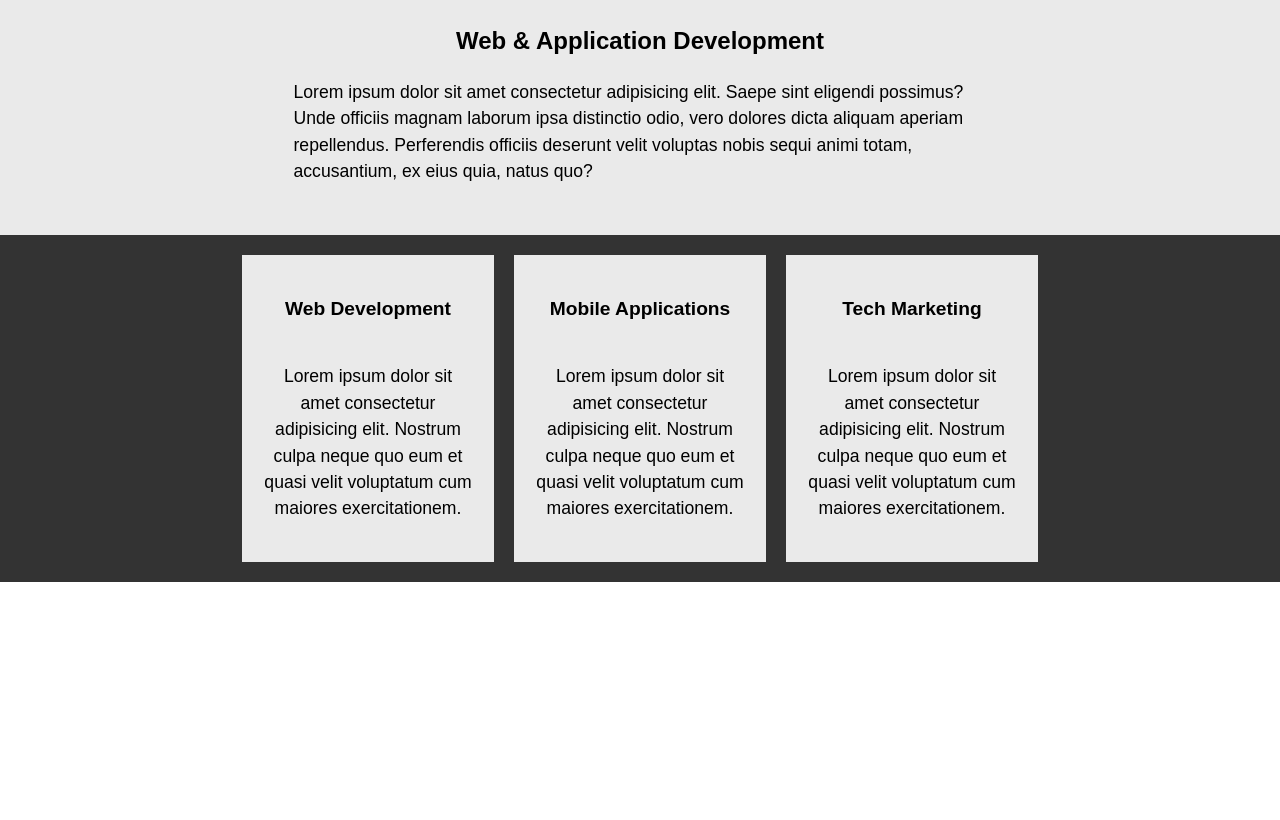
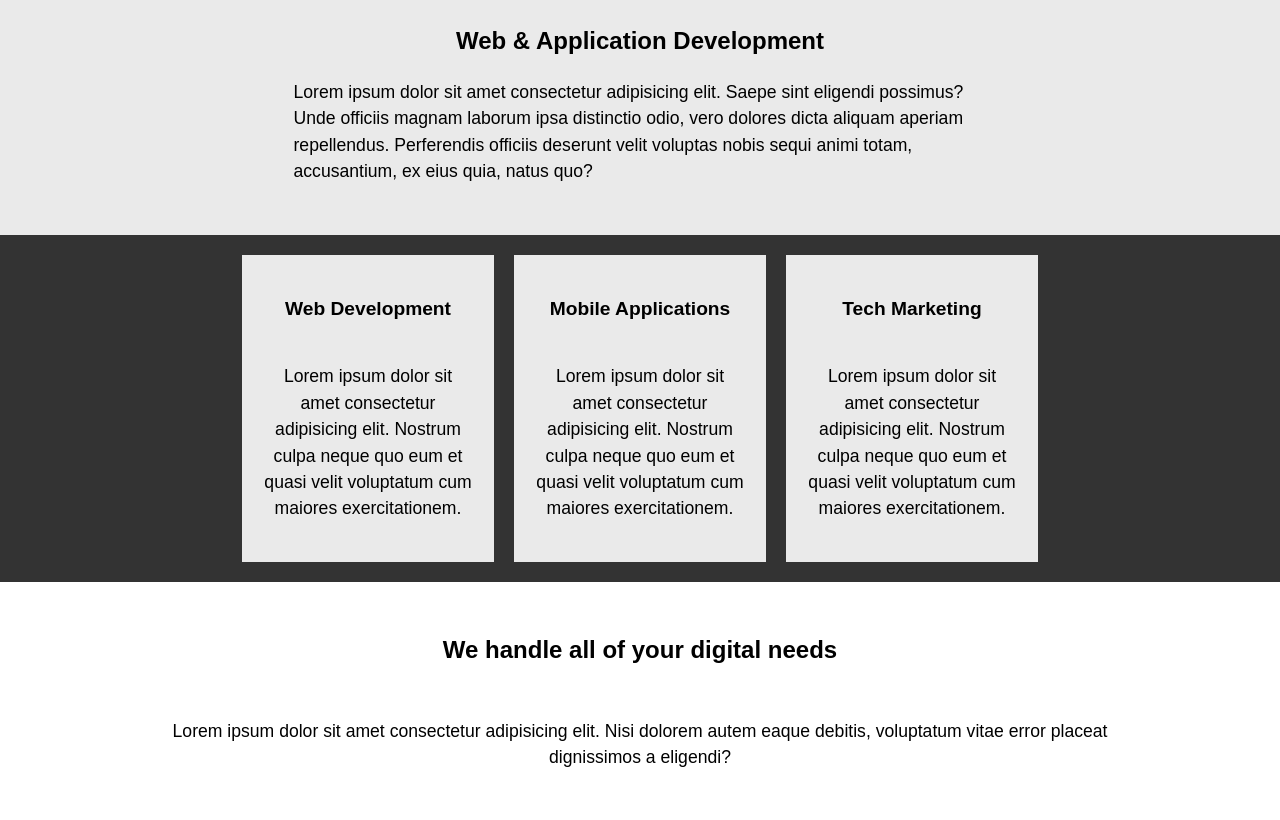
Before and after one commit to DiZi699/flex, a plain HTML site: page index.html in a window 1280 px wide. Shown: the part 457-1277 px from the top of the page. Before the commit the page ends 1039 px from the top, so only its background shows below. Drawn offline with Linux system fonts and the light colour scheme.

Commit message:
Add digital needs

```diff
--- a/assets/css/style.css
+++ b/assets/css/style.css
@@ -128,3 +128,26 @@ article {
 
     margin: 40px 20px;
 }
+
+.needs{
+background-color: #fff;
+display: flex;
+flex-direction: column;
+align-items: center;
+justify-content: center;
+
+}
+
+.headNeeds{
+
+ font-size: 1.5rem;
+ font-weight: bold;
+ margin: 50px auto;
+}
+
+.parNeeds{
+
+    margin-bottom: 50px;
+    width: 75%;
+    text-align: center;
+}
--- a/index.html
+++ b/index.html
@@ -47,6 +47,12 @@
             </ul>
 
         </article>
+        <section class="needs">
+
+            <h2 class="headNeeds">We handle all of your digital needs</h2>
+            <p class="parNeeds">Lorem ipsum dolor sit amet consectetur adipisicing elit. Nisi dolorem autem eaque debitis, voluptatum vitae error placeat dignissimos a eligendi?</p>
+
+        </section>
 
 
     </main>
```
